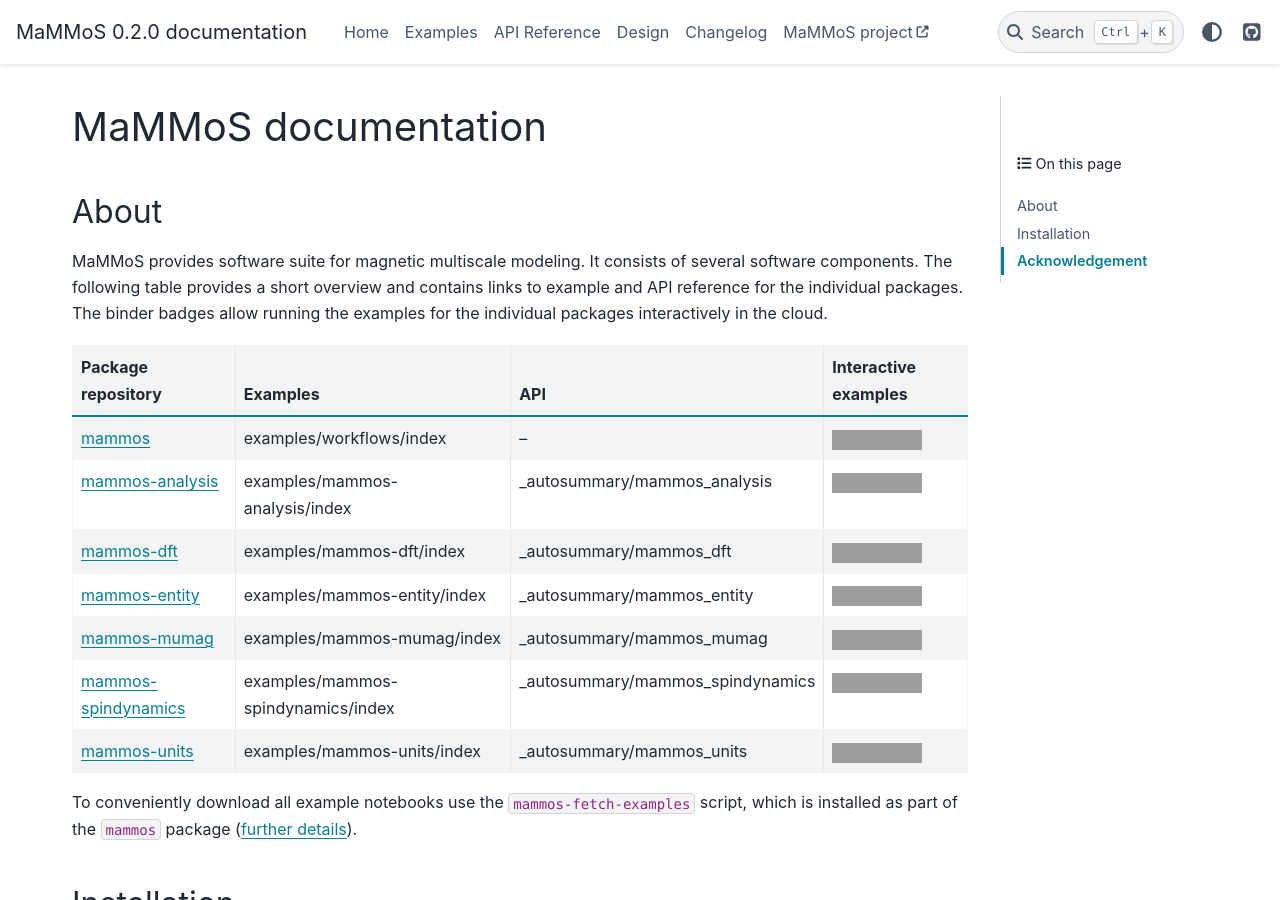
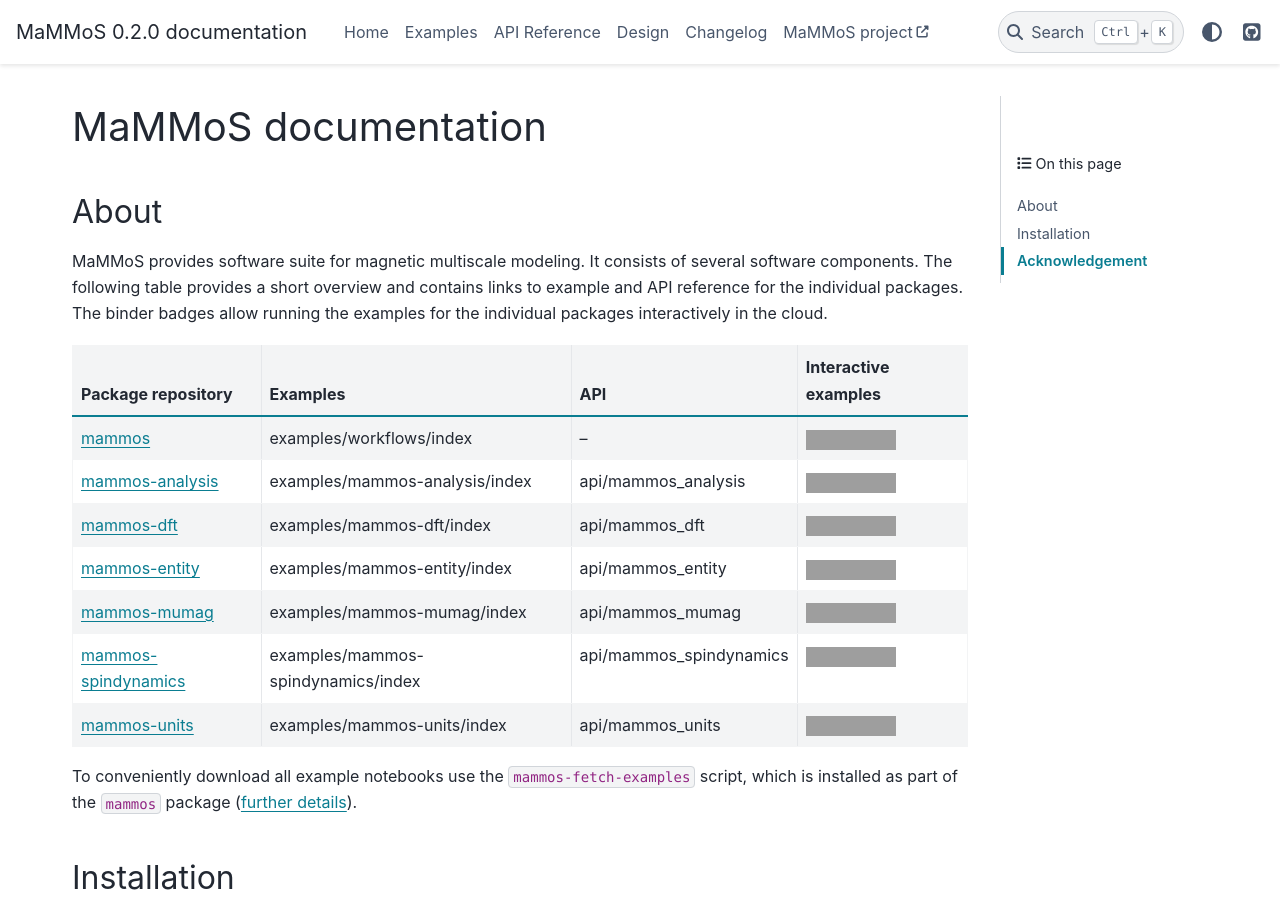
Before and after one commit to MaMMoS-project/mammos, a Sphinx documentation site: the page built from docs/source/index.rst, in a window 1280 px wide and 900 px high, cut to the strip 0-900 px from the top of the window. Built offline with Sphinx 7.4.7 and the PyData theme 0.15.4, drawn with Linux system fonts in a browser that asks for light colours; pages that are not in the unit, such as notebooks, are missing from menus; the version number is read from the project's files by our own code; grey boxes are pictures that could not be loaded.

Commit message:
Change layout of API documentation

```diff
--- a/docs/source/api.rst
+++ b/docs/source/api/index.rst
@@ -2,7 +2,7 @@ API Reference
 =============
 
 .. autosummary::
-   :toctree: _autosummary
+   :toctree: .
    :recursive:
 
    mammos_analysis
--- a/docs/source/index.rst
+++ b/docs/source/index.rst
@@ -34,32 +34,32 @@ interactively in the cloud.
           :target: https://mybinder.org/v2/gh/mammos-project/mammos/main?urlpath=lab%2Ftree%2Fdocs%2Fsource%2Fexamples%2Fworkflows
    * - `mammos-analysis <https://github.com/mammos-project/mammos-analysis>`__
      - :doc:`examples/mammos-analysis/index`
-     - :doc:`_autosummary/mammos_analysis`
+     - :doc:`api/mammos_analysis`
      - .. image:: https://mybinder.org/badge_logo.svg
           :target: https://mybinder.org/v2/gh/mammos-project/mammos-analysis/main?urlpath=lab%2Ftree%2Fexamples
    * - `mammos-dft <https://github.com/mammos-project/mammos-dft>`__
      - :doc:`examples/mammos-dft/index`
-     - :doc:`_autosummary/mammos_dft`
+     - :doc:`api/mammos_dft`
      - .. image:: https://mybinder.org/badge_logo.svg
           :target: https://mybinder.org/v2/gh/mammos-project/mammos-dft/main?urlpath=lab%2Ftree%2Fexamples
    * - `mammos-entity <https://github.com/mammos-project/mammos-entity>`__
      - :doc:`examples/mammos-entity/index`
-     - :doc:`_autosummary/mammos_entity`
+     - :doc:`api/mammos_entity`
      - .. image:: https://mybinder.org/badge_logo.svg
           :target: https://mybinder.org/v2/gh/mammos-project/mammos-entity/main?urlpath=lab%2Ftree%2Fexamples
    * - `mammos-mumag <https://github.com/mammos-project/mammos-mumag>`__
      - :doc:`examples/mammos-mumag/index`
-     - :doc:`_autosummary/mammos_mumag`
+     - :doc:`api/mammos_mumag`
      - .. image:: https://mybinder.org/badge_logo.svg
           :target: https://mybinder.org/v2/gh/mammos-project/mammos-mumag/main?urlpath=lab%2Ftree%2Fexamples
    * - `mammos-spindynamics <https://github.com/mammos-project/mammos-spindynamics>`__
      - :doc:`examples/mammos-spindynamics/index`
-     - :doc:`_autosummary/mammos_spindynamics`
+     - :doc:`api/mammos_spindynamics`
      - .. image:: https://mybinder.org/badge_logo.svg
           :target: https://mybinder.org/v2/gh/mammos-project/mammos-spindynamics/main?urlpath=lab%2Ftree%2Fexamples
    * - `mammos-units <https://github.com/mammos-project/mammos-units>`__
      - :doc:`examples/mammos-units/index`
-     - :doc:`_autosummary/mammos_units`
+     - :doc:`api/mammos_units`
      - .. image:: https://mybinder.org/badge_logo.svg
           :target: https://mybinder.org/v2/gh/mammos-project/mammos-units/main?urlpath=lab%2Ftree%2Fexamples
 
```
Also changed, not shown: other parts of docs/source/index.rst (+1 -1 lines), 2 other files.
